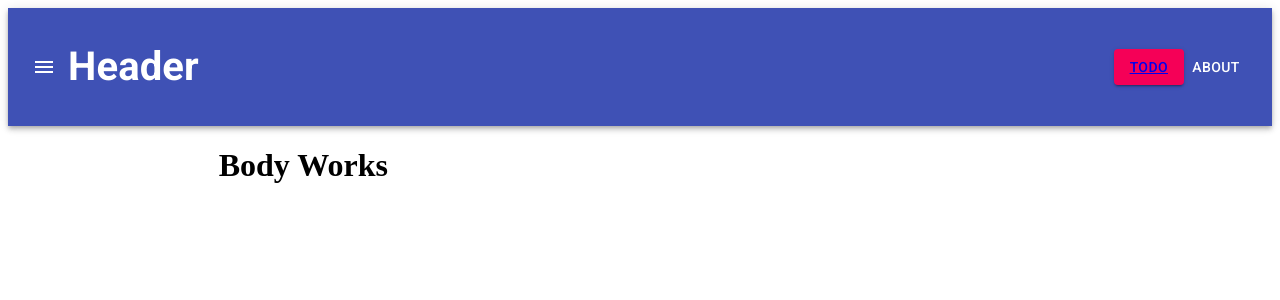
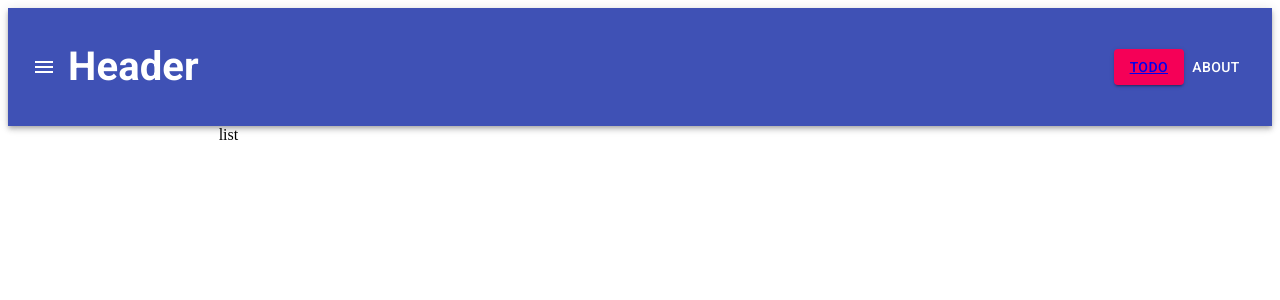
Before and after one commit to Buetze/TodoApp, a React (Create React App) app: page / in a window 1280 px wide. Shown: the top 300 px of the page. Built offline with nearby package versions, Linux system fonts and the light colour scheme.

Commit message:
added todoListComponents

```diff
--- a/src/component/todo/TodoBodyPage.tsx
+++ b/src/component/todo/TodoBodyPage.tsx
@@ -1,8 +1,9 @@
 import React from 'react'
+import TodoContent from './TodoContent'
 
-const TodoBodyPage : React.FC = () => {
+const TodoBodyPage: React.FC = () => {
     return (
-        <h1>Body Works</h1>
+        <TodoContent />
     )
 }
 
--- /dev/null
+++ b/src/component/todo/TodoContent.tsx
@@ -0,0 +1,20 @@
+import React from 'react';
+import { Grid } from '@material-ui/core';
+import TodoList from './TodoList';
+import TodoView from './TodoView';
+
+const TodoContent: React.FC = () => {
+
+    return (
+        <Grid container direction='row' spacing={1}>
+            <Grid item xs={12} sm={4}>
+                <TodoList />
+            </Grid>
+            <Grid item xs={12} sm={8}>
+                <TodoView />
+            </Grid>
+        </Grid>
+    )
+}
+
+export default TodoContent;
--- /dev/null
+++ b/src/component/todo/TodoList.tsx
@@ -0,0 +1,11 @@
+import React from 'react'
+
+const TodoList: React.FC = () => {
+    return (
+        <div>
+            list
+        </div>
+    )
+}
+
+export default TodoList
--- /dev/null
+++ b/src/component/todo/TodoView.tsx
@@ -0,0 +1,11 @@
+import React from 'react'
+
+const TodoView: React.FC = () => {
+    return (
+        <div>
+
+        </div>
+    )
+}
+
+export default TodoView
```
Also changed, not shown: src/component/todo/TodoListItem.tsx (added, +11 -0 lines).
